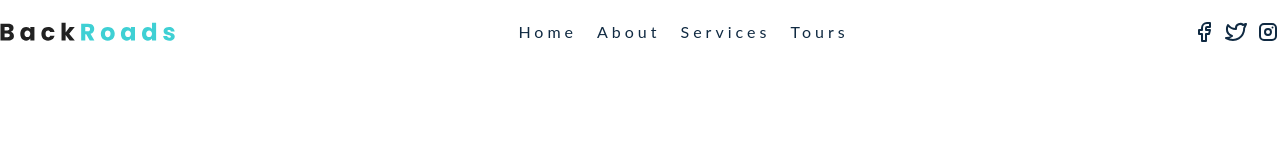
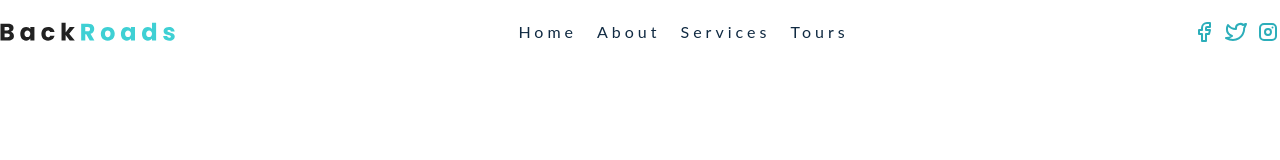
Before and after one commit to pateldeep1217/Backroad, a React (Vite) app: page / in a window 1280 px wide. Shown: the top 160 px of the page. Built offline with nearby package versions, Linux system fonts and the light colour scheme.

Commit message:
feat: Implement reusable SocialMediaIcon Component

```diff
--- a/src/components/Header.tsx
+++ b/src/components/Header.tsx
@@ -7,6 +7,7 @@ import {
 } from "@tabler/icons-react";
 import NavLinks from "./NavLinks";
 import { useState } from "react";
+import SocialMediaIcon from "./SocialMediaIcon";
 
 function Header() {
   const [showLinks, setShowLinks] = useState(false);
@@ -15,7 +16,7 @@ function Header() {
     setShowLinks((prevState) => !prevState);
   }
   return (
-    <header className=" container  mx-auto md:flex md:items-center md:justify-between">
+    <header className=" mx-auto  md:container md:flex md:items-center md:justify-between">
       <div className="flex h-16 items-center justify-between  px-8 md:p-0">
         <Logo />
         <IconMenu2
@@ -31,10 +32,10 @@ function Header() {
         <NavLinks />
       </nav>
 
-      <div className="hidden gap-2 md:flex md:items-center">
-        <IconBrandFacebook />
-        <IconBrandTwitter />
-        <IconBrandInstagram />
+      <div className=" hidden  gap-2  md:flex md:items-center">
+        <SocialMediaIcon icon={<IconBrandFacebook />} />
+        <SocialMediaIcon icon={<IconBrandTwitter />} />
+        <SocialMediaIcon icon={<IconBrandInstagram />} />
       </div>
     </header>
   );
--- /dev/null
+++ b/src/components/SocialMediaIcon.tsx
@@ -0,0 +1,17 @@
+import React from "react";
+import { twMerge } from "tailwind-merge";
+
+function SocialMediaIcon({ icon, className }) {
+  return (
+    <div
+      className={twMerge(
+        "cursor-pointer text-primary-5 hover:text-primary-7",
+        className,
+      )}
+    >
+      {icon}
+    </div>
+  );
+}
+
+export default SocialMediaIcon;
```
